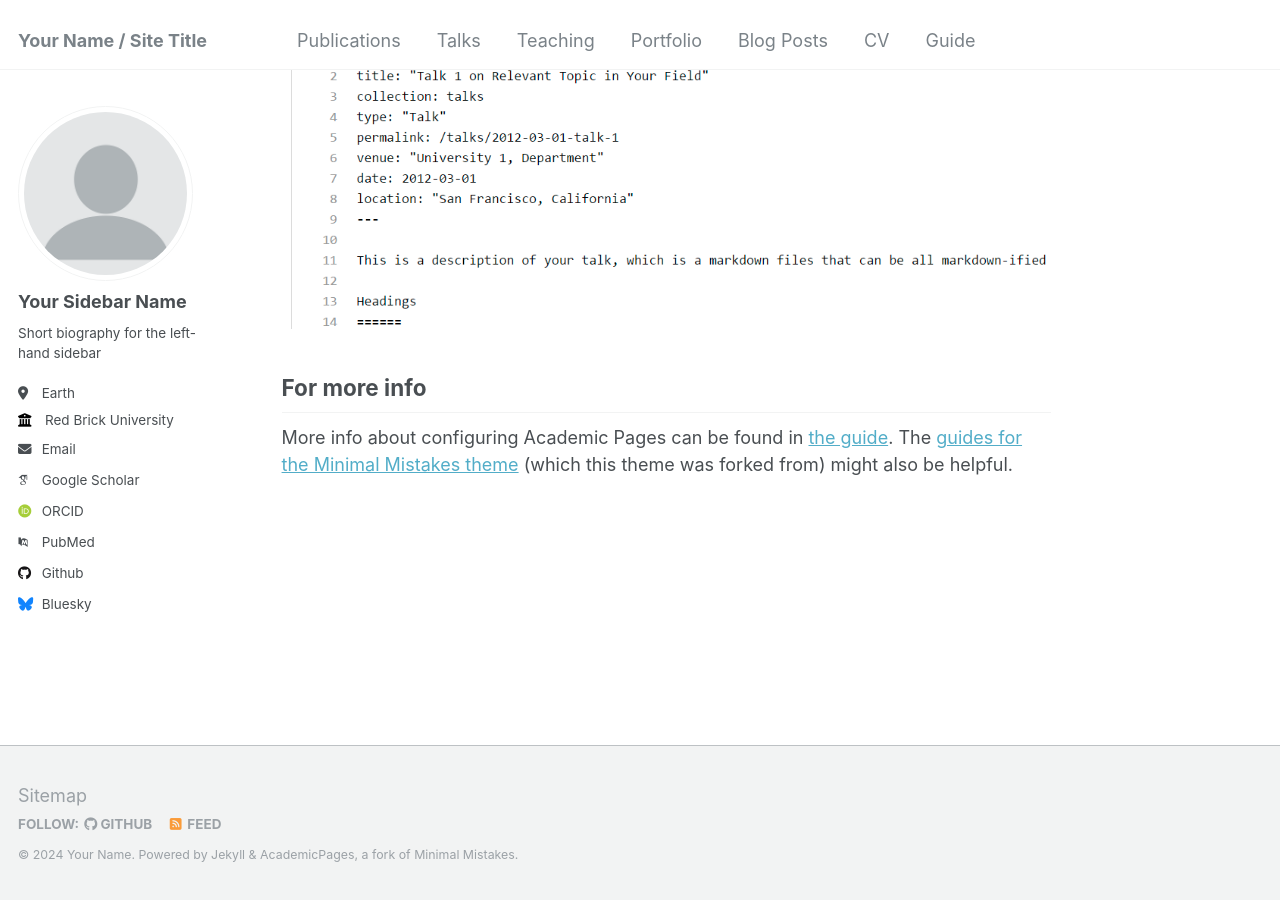
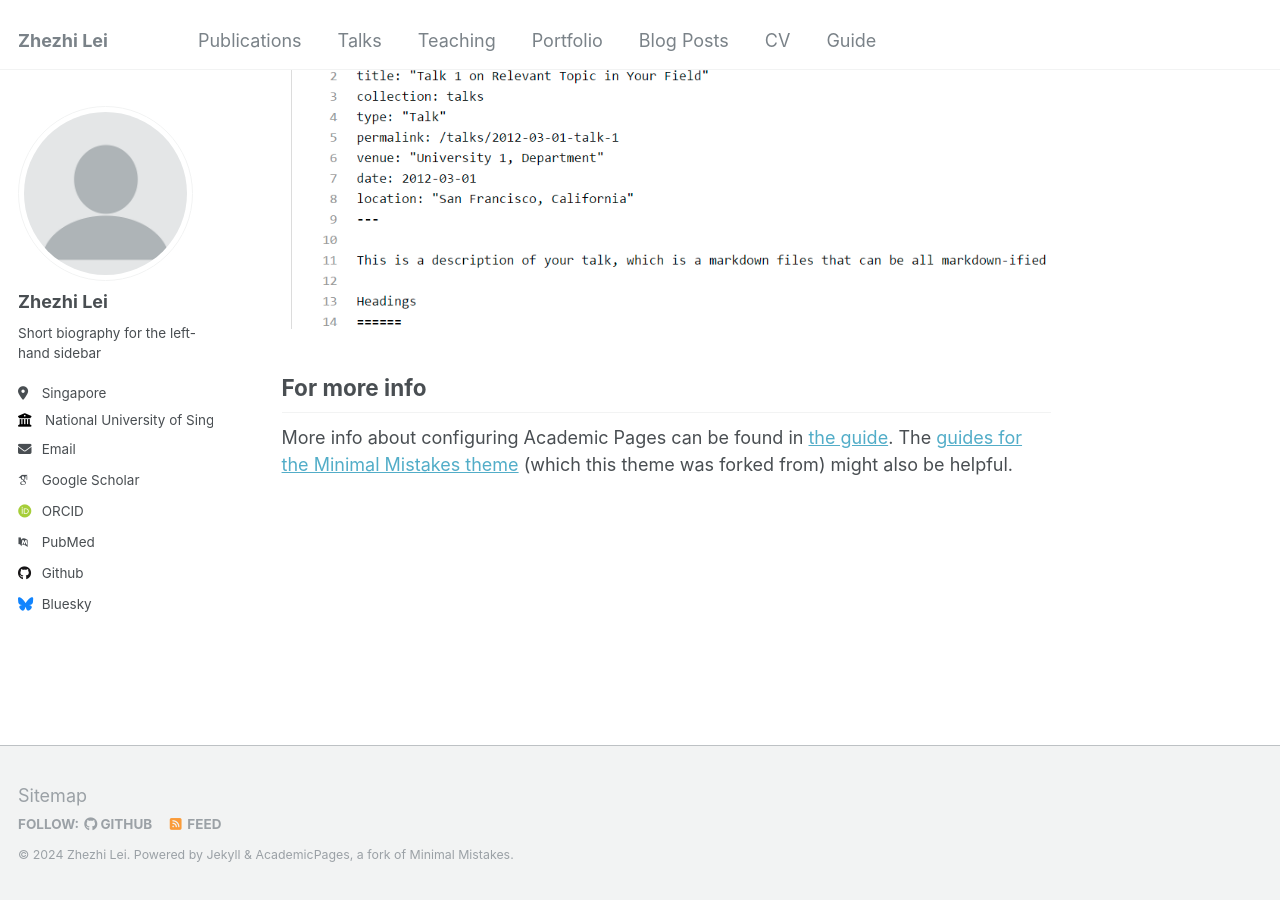
Before and after one commit to cell-core/cell-core.github.io, a Jekyll site: the page built from _pages/about.md, in a window 1280 px wide and 900 px high, scrolled down 2660 px. Built offline with Jekyll 4.4.1, drawn with Linux system fonts in a browser that asks for light colours; some web fonts are replaced.

Commit message:
Update _config.yml

```diff
--- a/_config.yml
+++ b/_config.yml
@@ -8,9 +8,9 @@
 
 # Basic Site Settings
 locale                   : "en-US"
-title                    : "Your Name / Site Title"
+title                    : "Zhezhi Lei" #"Your Name / Site Title"
 title_separator          : "-"
-name                     : &name "Your Name"
+name                     : &name "Zhezhi Lei"
 description              : &description "personal description"
 url                      : https://cell-core.github.io # the base hostname & protocol for your site e.g. "https://mmistakes.github.io"
 baseurl                  : "" # the subpath of your site, e.g. "/blog"
@@ -22,13 +22,13 @@ repository               : "cell-core/cell-core.github.io"
 author:
   # Biographic information
   avatar           : "profile.png"
-  name             : "Your Sidebar Name"
+  name             : "Zhezhi Lei"
   pronouns         : # example: "she/her"
   bio              : "Short biography for the left-hand sidebar"
-  location         : "Earth"
-  employer         : "Red Brick University"
+  location         : "Singapore"
+  employer         : "National University of Singapore"
   uri              : # URL
-  email            : "none@example.org"
+  email            : "lei_zhezhi@u.nus.edu"
 
   # Academic websites
   arxiv            : # URL - Update with the correct link to your profile
```
